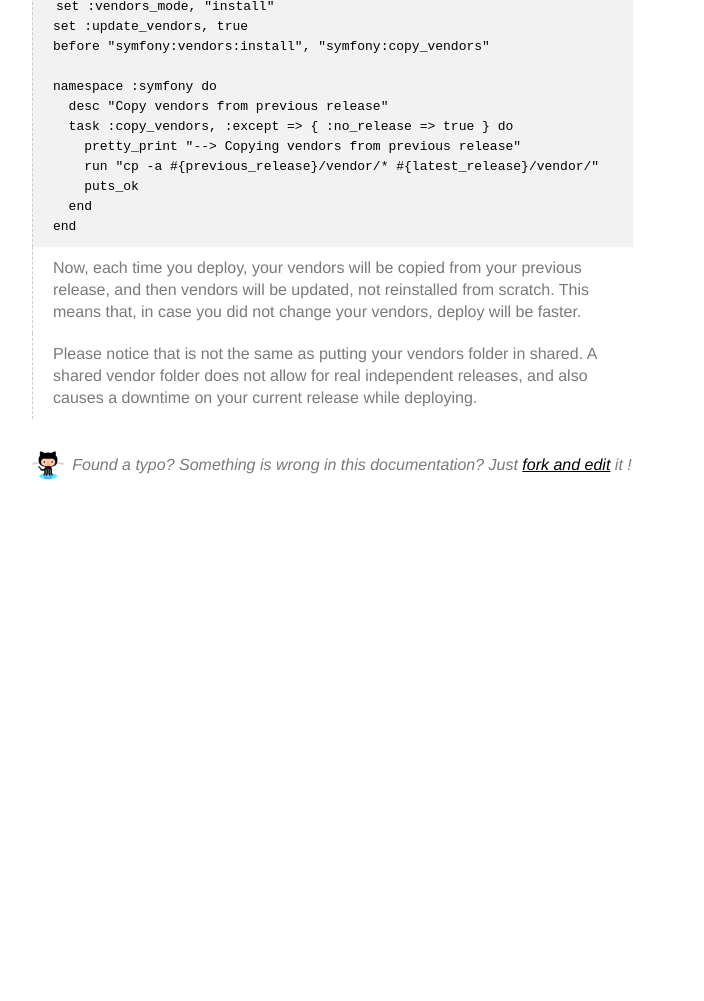
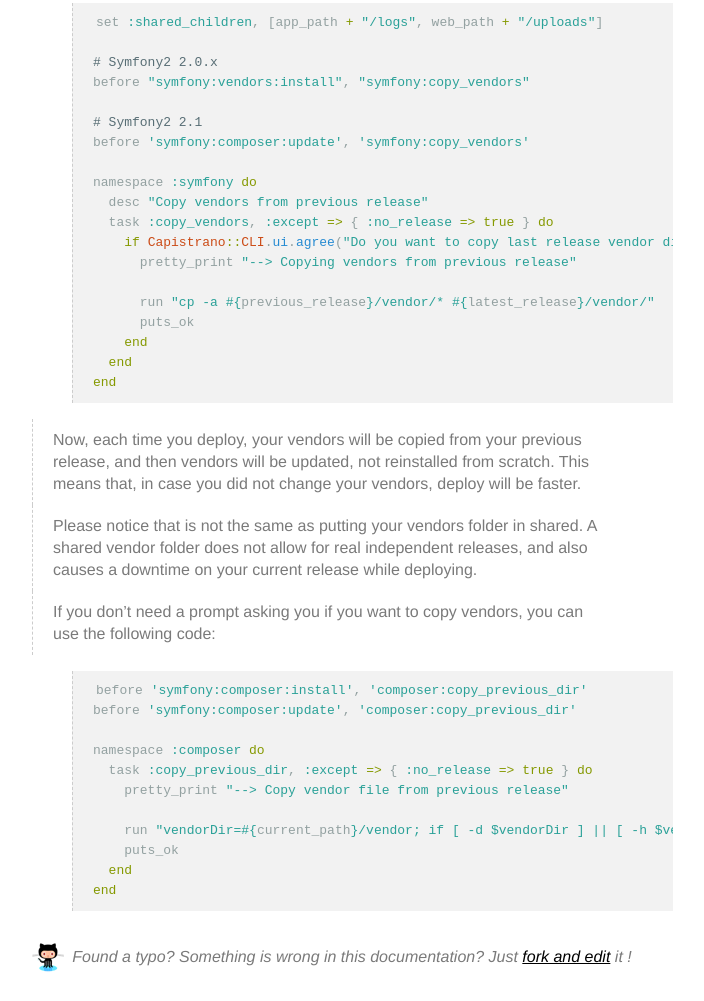
Before and after one commit to everzet/capifony, a Jekyll site: the page built from cookbook/speeding-up-deploy.markdown, in a window 1280 px wide. Shown: the part 320-1321 px from the top of the page, without its empty margins (288-992 px from the left). Built offline with Jekyll 4.4.1, drawn with Linux system fonts in a browser that asks for light colours; nearby versions of some CDN libraries; before the commit the page ends 900 px from its top, so only the background shows below that.

Commit message:
Update 'speeding up deploy' recipe

```diff
--- a/cookbook/speeding-up-deploy.markdown
+++ b/cookbook/speeding-up-deploy.markdown
@@ -9,18 +9,27 @@ reinstalled.
 
 Add these lines to your `deploy.rb` file:
 
-    set :vendors_mode, "install"
-    set :update_vendors, true
-    before "symfony:vendors:install", "symfony:copy_vendors"
+{% highlight ruby %}
+set :shared_children, [app_path + "/logs", web_path + "/uploads"]
 
-    namespace :symfony do
-      desc "Copy vendors from previous release"
-      task :copy_vendors, :except => { :no_release => true } do
-        pretty_print "--> Copying vendors from previous release"
-        run "cp -a #{previous_release}/vendor/* #{latest_release}/vendor/"
-        puts_ok
-      end
+# Symfony2 2.0.x
+before "symfony:vendors:install", "symfony:copy_vendors"
+
+# Symfony2 2.1
+before 'symfony:composer:update', 'symfony:copy_vendors'
+
+namespace :symfony do
+  desc "Copy vendors from previous release"
+  task :copy_vendors, :except => { :no_release => true } do
+    if Capistrano::CLI.ui.agree("Do you want to copy last release vendor dir then do composer install ?: (y/N)")
+      pretty_print "--> Copying vendors from previous release"
+
+      run "cp -a #{previous_release}/vendor/* #{latest_release}/vendor/"
+      puts_ok
     end
+  end
+end
+{% endhighlight %}
 
 Now, each time you deploy, your vendors will be copied from your previous release,
 and then vendors will be updated, not reinstalled from scratch. This means that, in
@@ -29,3 +38,20 @@ case you did not change your vendors, deploy will be faster.
 Please notice that is not the same as putting your vendors folder in shared.
 A shared vendor folder does not allow for real independent releases, and also causes
 a downtime on your current release while deploying.
+
+If you don't need a prompt asking you if you want to copy vendors, you can use
+the following code:
+
+{% highlight ruby %}
+before 'symfony:composer:install', 'composer:copy_previous_dir'
+before 'symfony:composer:update', 'composer:copy_previous_dir'
+
+namespace :composer do
+  task :copy_previous_dir, :except => { :no_release => true } do
+    pretty_print "--> Copy vendor file from previous release"
+
+    run "vendorDir=#{current_path}/vendor; if [ -d $vendorDir ] || [ -h $vendorDir ]; then cp -a $vendorDir #{latest_release}/vendor; fi;"
+    puts_ok
+  end
+end
+{% endhighlight %}
```
